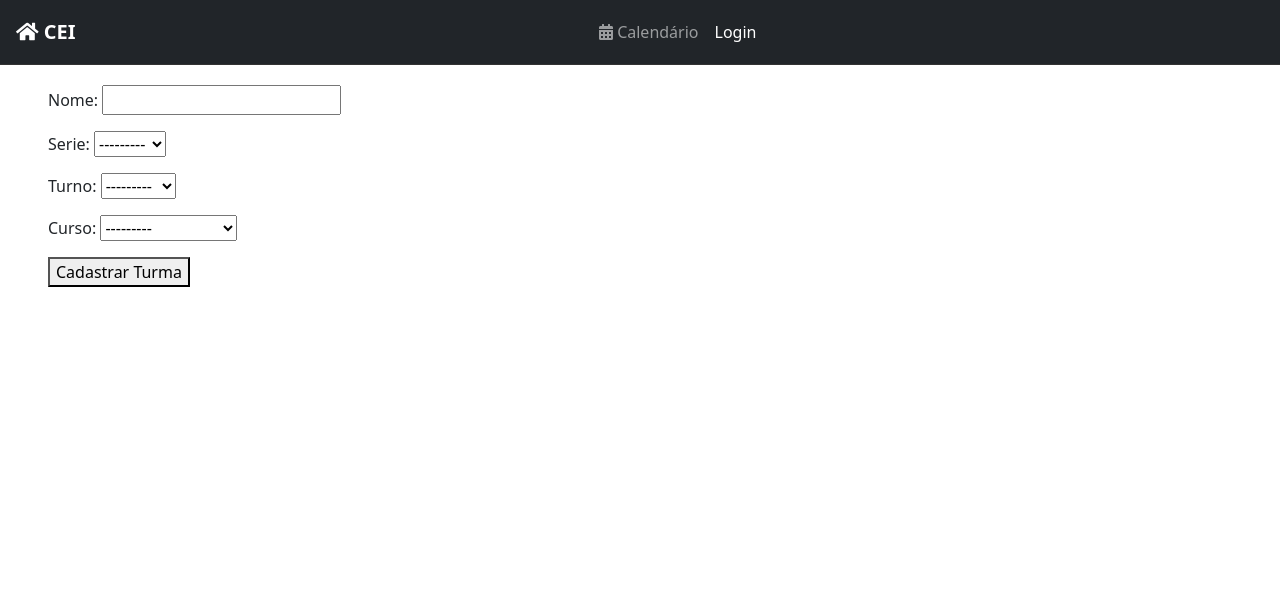
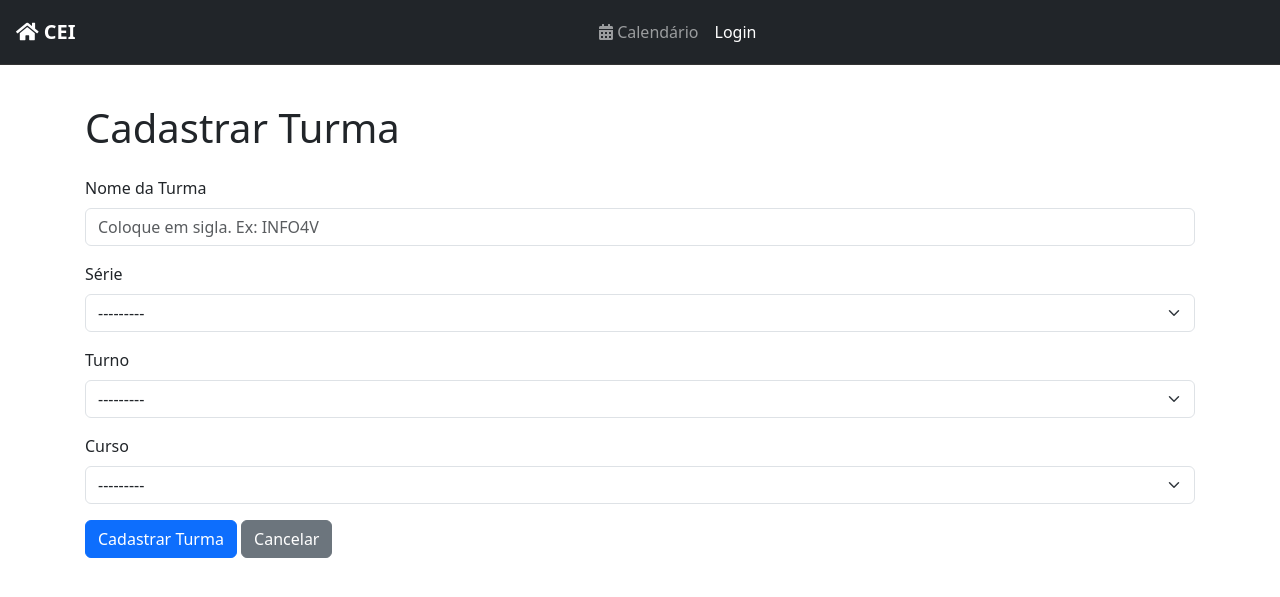
Before and after one commit to andre7zl/calendar-list, a Django app: page /cadastrar-turma/ in a window 1280 px wide. Shown: the top 597 px of the page. Run offline with Django 3.2, Linux system fonts and the light colour scheme; some libraries are stand-ins or nearby versions.

Commit message:
estilizando form de cadastro de turma

```diff
--- a/classes/forms.py
+++ b/classes/forms.py
@@ -5,3 +5,12 @@ class TurmaForm(forms.ModelForm):
     class Meta:
         model = Turma
         fields = ['nome', 'serie', 'turno', 'curso']
+        widgets = {
+            'nome': forms.TextInput(attrs={
+                'class': 'form-control',
+                'placeholder': 'Coloque em sigla. Ex: INFO4V'
+            }),
+            'serie': forms.Select(attrs={'class': 'form-select'}),
+            'turno': forms.Select(attrs={'class': 'form-select'}),
+            'curso': forms.Select(attrs={'class': 'form-select'}),
+        }
--- a/classes/templates/classes/cadastrar_turma.html
+++ b/classes/templates/classes/cadastrar_turma.html
@@ -1,11 +1,33 @@
 {% extends 'base.html' %}
 
-{% block title %}{{task.title}}{% endblock %}
+{% block title %}Cadastrar Turma{% endblock %}
 
 {% block content %}
-<form method="post">
-    {% csrf_token %}
-    {{ form.as_p }}
-    <button type="submit">Cadastrar Turma</button>
-</form>
+<div class="container mt-4">
+    <h1 class="mb-4">Cadastrar Turma</h1>
+    <form method="post" class="needs-validation">
+        {% csrf_token %}
+        {{ form.non_field_errors }}
+
+        <div class="form-group mb-3">
+            <label for="id_nome" class="form-label">Nome da Turma</label>
+            {{ form.nome }}
+        </div>
+        <div class="form-group mb-3">
+            <label for="id_serie" class="form-label">Série</label>
+            {{ form.serie }}
+        </div>
+        <div class="form-group mb-3">
+            <label for="id_turno" class="form-label">Turno</label>
+            {{ form.turno }}
+        </div>
+        <div class="form-group mb-3">
+            <label for="id_curso" class="form-label">Curso</label>
+            {{ form.curso }}
+        </div>
+
+        <button type="submit" class="btn btn-primary">Cadastrar Turma</button>
+        <a href="{% url 'lista-turmas' %}" class="btn btn-secondary">Cancelar</a>
+    </form>
+</div>
 {% endblock %}
```
